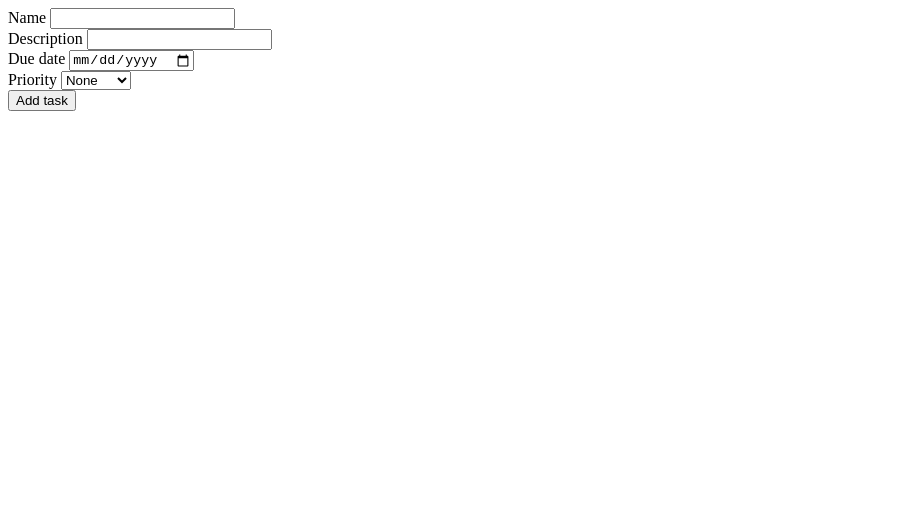
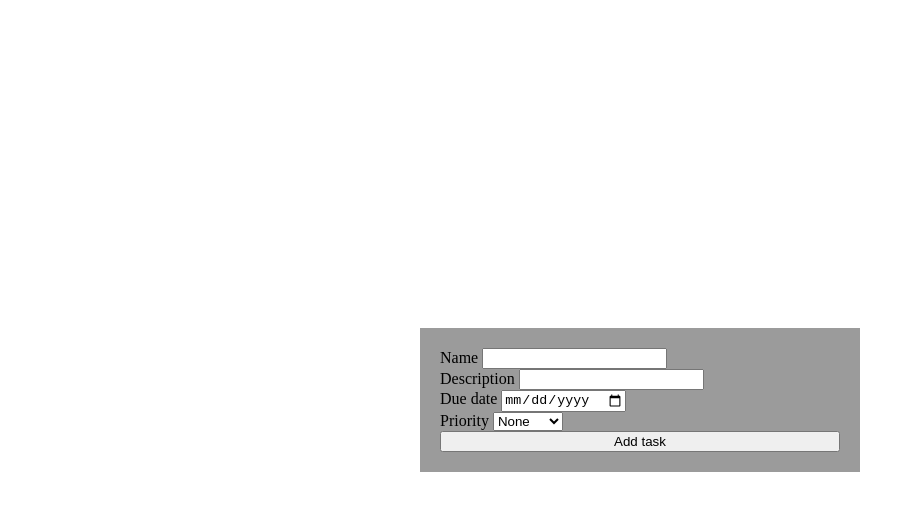
Before and after one commit to DzianisPilipuk/todo_list, a website: page dist/index.html in a window 1280 px wide. Shown: the whole page, without its empty margins (0-915 px from the left). Drawn offline with Linux system fonts and the light colour scheme.

Commit message:
Add add-task form basic styles

```diff
--- a/dist/index.html
+++ b/dist/index.html
@@ -7,9 +7,11 @@
     <title>ToDo List</title>
 
     <script src="main.js" defer></script>
+    <link rel="stylesheet" href="./styles.css" />
   </head>
   <body>
     <div class="add-task-form-screen" id="add_book_form_screen">
+      <div class="add-task-form-wrapper">
         <div class="input-wrapper">
           <label for="task_name">Name</label>
           <input type="text" name="task_name" id="task_name" />
@@ -33,5 +35,6 @@
         </div>
         <button id="add_task_button">Add task</button>
       </div>
+    </div>
   </body>
 </html>
--- /dev/null
+++ b/dist/styles.css
@@ -0,0 +1,26 @@
+:root {
+  --grey-color: #9b9b9b;
+}
+
+body {
+  margin: 0px;
+}
+
+.add-task-form-screen {
+  position: fixed;
+  width: 100vw;
+  height: 100vh;
+  display: flex;
+  justify-content: center;
+  align-items: center;
+}
+
+.add-task-form-wrapper {
+  display: flex;
+  flex-direction: column;
+  justify-content: center;
+  align-items: left;
+  width: 400px;
+  background-color: var(--grey-color);
+  padding: 20px;
+}
```
Also changed, not shown: dist/assets/plus-solid.svg (added). Lines whose indentation alone changed are shown as unchanged.
